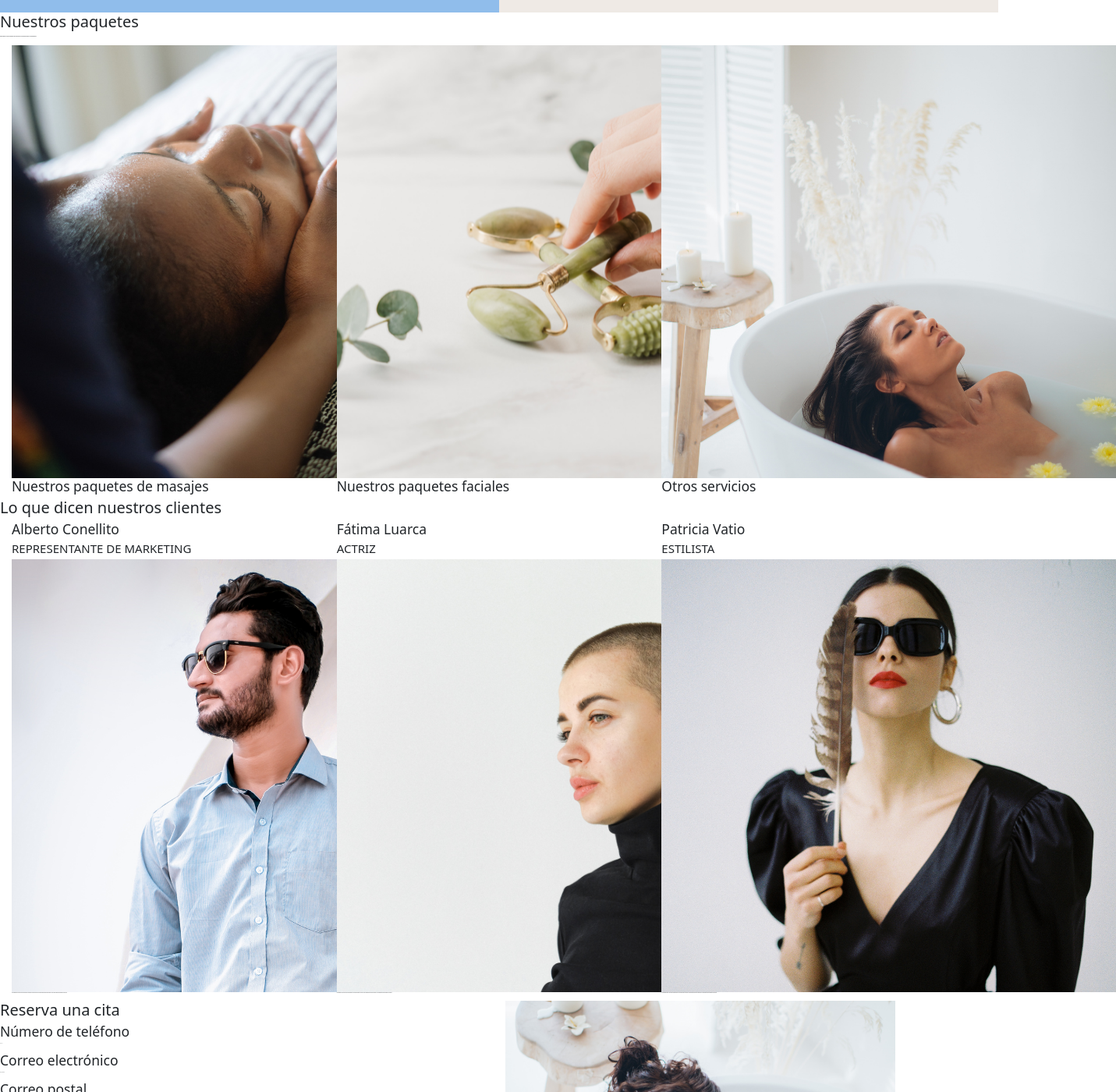
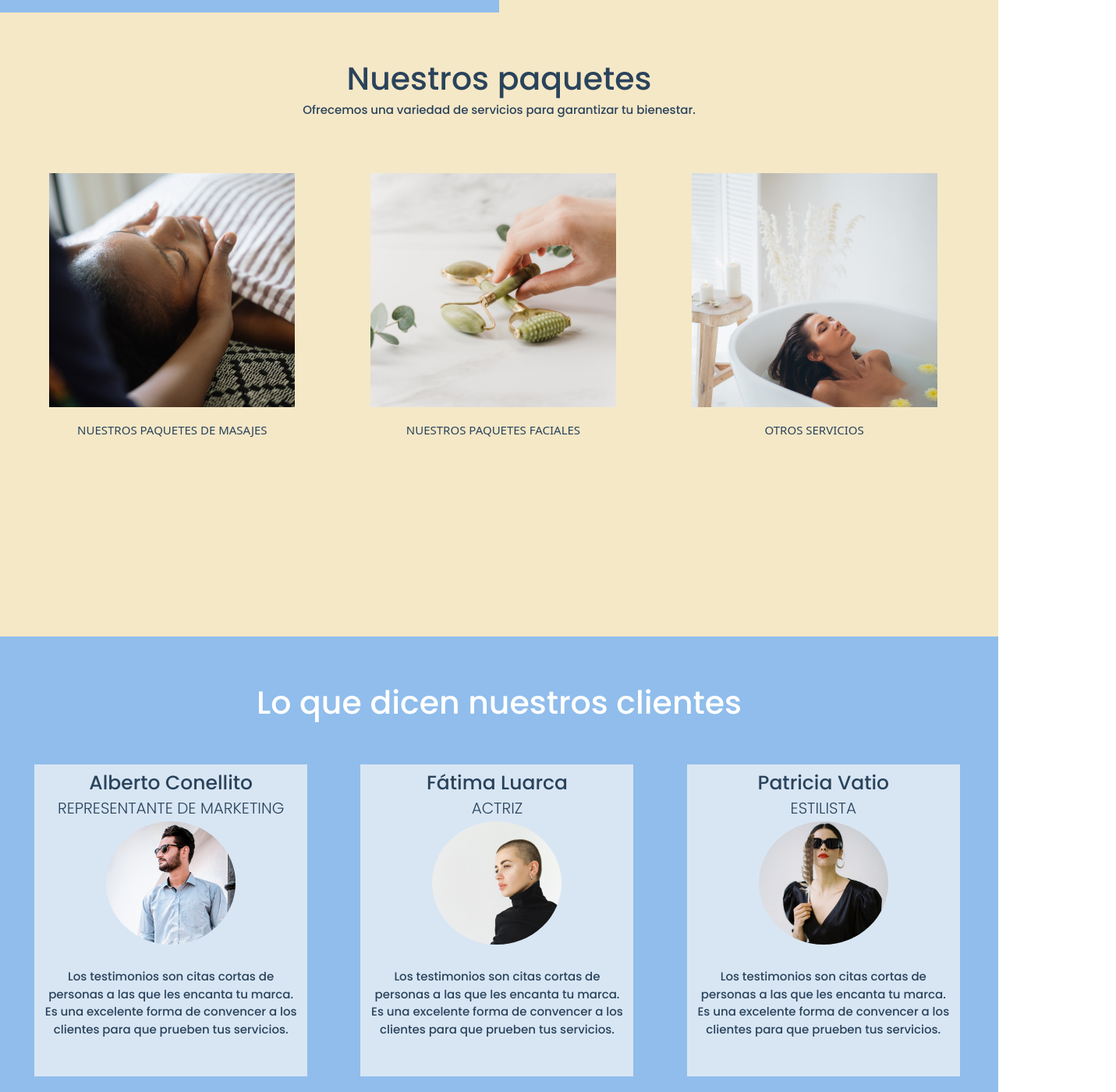
Before and after one commit to isma-morel/Landing-Page, a website: page index.html in a window 1280 px wide. Shown: the part 1400-2800 px from the top of the page at 78% size, 1431 px wide, since content can reach past the window. Drawn offline with nearby package versions, Linux system fonts and the light colour scheme.

Commit message:
aplicando estilos en seccion 2,3 y 4

```diff
--- a/index.html
+++ b/index.html
@@ -13,10 +13,16 @@
 </head>
 <body>
     <header>
-        <nav class="container-nav1">
+        <nav class="container-nav1 container-fluid">
             <ul class="nav justify-content-end fixed-top">
                 <li class="nav-item">
-                    <a class="nav-link" href="#seccion1">Inicio</a>
+                    <a class="nav-link" href="#inicio">Inicio</a>
+                    <ul>
+                        <li><a href="#conocenos">Conócenos</a></li>
+                        <li><a href="#paquetes">Paquetes</a></li>
+                        <li><a href="#feedback">Feedback</a></li>
+                        <li><a href="#cita">Reserva una cita</a></li>
+                    </ul>
                 </li>
                 <li class="nav-item">
                     <a class="nav-link" href="#">Servicios</a>
@@ -31,7 +37,7 @@
         </nav>
     </header>
     <main>
-        <section class="seccion1">
+        <section id="inicio" class="seccion1">
             <div id="carouselWithIndicators" class="carousel slide" data-bs-ride="carousel">
                 <ol class="carousel-indicators">
                     <li data-bs-target="#carouselWithIndicators" data-bs-slide-to="0" class="active" aria-current="true"></li>
@@ -63,7 +69,7 @@
                 <h2>Mímate y disfruta</h2>
             </div>
         </section>
-        <section class="seccion2 container-fluid">
+        <section id="conocenos" class="seccion2 container-fluid">
             <div class="row align-items-center">
                 <div class="img-container col-lg-6 d-flex justify-content-center align-items-center">
                     <img src="images/aboutus/about-us.png" alt="" class="img-fluid">
@@ -92,66 +98,66 @@
             </div>
 
         </section>
-        <section class="seccion3">
-            <div class="">
+        <section id="paquetes" class="seccion3 container-fluid text-center">
+            <div class="container-tittle">
                 <div class="tittle-servicios">
                     <h2>Nuestros paquetes</h2>
                 </div>
                 <p>Ofrecemos una variedad de servicios para garantizar tu bienestar.</p>
             </div>
             <div class="cards-container row container-fluid">
-                <div class="cards card-1 col-lg-4 col-md-12">
-                    <div>
-                        <img src="images/Package/Us-packages1.png" alt="">
-                    </div>
-                    <h3>Nuestros paquetes de masajes</h3>
+                <div class="cards col-lg-4 col-md-12">
+                    <a href="">
+                        <img src="images/Package/Us-packages1.png" alt="" class="img-card">
+                        <h3>Nuestros paquetes de masajes</h3>
+                    </a>
                 </div>
-                <div class="cards card-2 col-lg-4 col-md-12">
-                    <div>
-                        <img src="images/Package/Us-packages2.png" alt="">
-                    </div>
-                    <h3>Nuestros paquetes faciales</h3>
+                <div class="cards col-lg-4 col-md-12">
+                    <a href="">
+                        <img src="images/Package/Us-packages2.png" alt="" class="img-card">
+                        <h3>Nuestros paquetes faciales</h3>
+                    </a>
                 </div>
-                <div class="cards card-3 col-lg-4 col-md-12">
-                    <div>
-                        <img src="images/Package/Us-packages3.png" alt="">
-                    </div>
-                    <h3>Otros servicios</h3>
+                <div class="cards col-lg-4 col-md-12">
+                    <a href="">
+                        <img src="images/Package/Us-packages3.png" alt="" class="img-card">
+                        <h3>Otros servicios</h3>
+                    </a>
                 </div>
             </div>
         </section>
-        <section class="seccion4">
-            <div>
+        <section id="feedback" class="seccion4 container-fluid">
+            <div class="text-center">
                 <h2>Lo que dicen nuestros clientes</h2>
             </div>
-            <div class="cards-container row container-fluid">
-                <div class="cards card-1 col-lg-4 col-md-12">
+            <div class="cards-container row gx-2 text-center container-fluid">
+                <div class="cards2 card-1 col-lg-4 col-md-12">
                     <h3>Alberto Conellito</h3>
                     <h4>REPRESENTANTE DE MARKETING</h4>
-                    <div>
-                        <img src="images/Feedback/Feedback-1.png" alt="">
+                    <div class="img-circle">
+                        <img src="images/Feedback/Feedback-1.png" alt="" class="img-feedback img-fluid">
                     </div>
                     <p>
                         Los testimonios son citas cortas de personas a las que les encanta tu marca.
                         Es una excelente forma de convencer a los clientes para que prueben tus servicios.
                     </p>
                 </div>
-                <div class="cards card-2 col-lg-4 col-md-12">
+                <div class="cards2 card-1 col-lg-4 col-md-12">
                     <h3>Fátima Luarca</h3>
                     <h4>ACTRIZ</h4>
-                    <div>
-                        <img src="images/Feedback/Feedback-2.png" alt="">
+                    <div class="img-circle">
+                        <img src="images/Feedback/Feedback-2.png" alt="" class="img-feedback img-fluid">
                     </div>
                     <p>
                         Los testimonios son citas cortas de personas a las que les encanta tu marca.
                         Es una excelente forma de convencer a los clientes para que prueben tus servicios.
                     </p>
                 </div>
-                <div class="cards card-3 col-lg-4 col-md-12">
+                <div class="cards2 card-1 col-lg-4 col-md-12">
                     <h3>Patricia Vatio</h3>
                     <h4>ESTILISTA</h4>
-                    <div>
-                        <img src="images/Feedback/Feedback-3.png" alt="">
+                    <div class="img-circle">
+                        <img src="images/Feedback/Feedback-3.png" alt="" class="img-feedback img-fluid">
                     </div>
                     <p>
                         Los testimonios son citas cortas de personas a las que les encanta tu marca.
@@ -160,7 +166,7 @@
                 </div>
             </div>
         </section>
-        <section class="seccion5">
+        <section id="cita" class="seccion5 container-fluid">
             <div class="row">
                 <div class="col-6">
                     <h2>Reserva una cita</h2>
--- a/scss/base/_extend.scss
+++ b/scss/base/_extend.scss
@@ -1,7 +1,7 @@
 
 %h1h2 {
     font-family: $font-family;
-    color: nth($colors , 2 );
+    color: nth($colors , 1 );
     text-shadow: 1px 3px 2px rgba(0,0,0,0.6);
 }
 
@@ -9,9 +9,22 @@
     font-family: $font-family;
     color: nth($colors , 5 );
     font-weight: nth($font-weight , 2 );
+    font-size: nth($font-size , 4 );
 }
 
 %p {
     font-family: $font-family;
     color: nth($colors , 5 );
+    font-size: nth($font-size , 5 );
 }
+
+%cards {
+    height: 100%;
+    padding: .9rem;
+    margin-top: 5rem;
+}
+
+%colorfamily {
+    color: nth($colors , 5 );
+    font-family: $font-family;
+}
--- a/scss/base/_list.scss
+++ b/scss/base/_list.scss
@@ -2,7 +2,7 @@
 
 $colors:
 #ffffff, /*1*/
-#efeae5, /*2*/
+#f5e8c7, /*2*/
 #90bdeb, /*3*/
 #d8e6f4, /*4*/
 #2a435b, /*5*/
--- a/scss/components/_header.scss
+++ b/scss/components/_header.scss
@@ -4,15 +4,27 @@ header .container-nav1 {
     .nav {
         padding-right: 3rem;
         padding-top: 2rem;
-        li a {
+        li {
+            &:hover > ul {
+                display: block;
+            }
+            a {
                 font-family: $font-family;
                 font-size: nth($font-size , 1 );
-            color: nth($colors , 2 );
+                color:nth($colors , 1 );
                 transition: all .5s ease-in-out;
                 font-weight: nth($font-weight , 1 );
+                text-decoration: none;
                 &:hover {
                     color: nth($colors , 6 );
                 }
             }
+            ul {
+                display: none;
+                position: absolute;
+                padding-left: 1rem;
+
             }
         }
+    }
+}
--- a/scss/components/_section2.scss
+++ b/scss/components/_section2.scss
@@ -16,14 +16,12 @@
             padding-bottom: 3rem;
             h2 {
                 @extend %tittles;
-                font-size: nth($font-size , 4 );
             }
         }
         .text {
             padding-top: 3rem;
             p {
                 @extend %p;
-                font-size: nth($font-size , 5 );
                 overflow-wrap: initial;
                 margin-bottom: 0;
                 text-justify: initial;
--- a/scss/components/_section3.scss
+++ b/scss/components/_section3.scss
@@ -0,0 +1,41 @@
+/*SECCION 3*/
+
+.seccion3{
+    height: 100vh;
+    width: auto;
+    background-color: nth($colors , 2 );
+    .container-tittle {
+        padding-top: 6rem;
+        .tittle-servicios {
+            h2 {
+                @extend %tittles;
+            }
+        }
+        p {
+            @extend %p;
+        }
+    }
+    .cards-container {
+        .cards {
+            @extend %cards;
+            transition: all .5s ease-in-out;
+            &:hover {
+                transform: scale(1.1);
+            }
+            a {
+                text-decoration: none;
+                text-transform: uppercase;
+                color: nth($colors , 5 );
+                .img-card {
+                    width: 80%;
+                    height: auto;
+                    margin-bottom: 2rem;
+                }
+                h3 {
+                    font-weight: nth($font-weight , 1 );
+                    font-size: nth($font-size , 5 );
+                }
+            }
+        }
+    }
+}
--- a/scss/components/_section4.scss
+++ b/scss/components/_section4.scss
@@ -0,0 +1,48 @@
+/*feedback*/
+
+.seccion4 {
+    background-color: nth($colors , 3 );
+    height: 100vh;
+    width: auto;
+    div {
+        h2 {
+            @extend %tittles;
+            color: nth($colors , 1 );
+            padding-top: 6rem;
+        }
+    }
+    .cards-container {
+        .card-1 {
+            background-color: nth($colors , 4 );
+            margin-left: auto;
+            margin-right: auto;
+        }
+        .cards2 {
+            @extend %cards;
+            height: 40rem;
+            width: 35rem;
+            .img-circle {
+                .img-feedback {
+                    border-radius: 50%;
+                    width: 50%;
+                    height: auto;
+                }
+
+            }
+            h3 {
+                @extend %colorfamily;
+                font-size: nth($font-size , 1 );
+                font-weight: nth($font-weight, 2 );
+            }
+            h4 {
+                @extend %colorfamily;
+                font-size: nth($font-size , 7 );
+                font-weight: nth($font-weight , 1 );
+            }
+            p {
+                @extend %p;
+                padding-top: 3rem;
+            }
+        }
+    }
+}
```
Also changed, not shown: css/style.css, 1 other file. Lines whose indentation alone changed are shown as unchanged.
